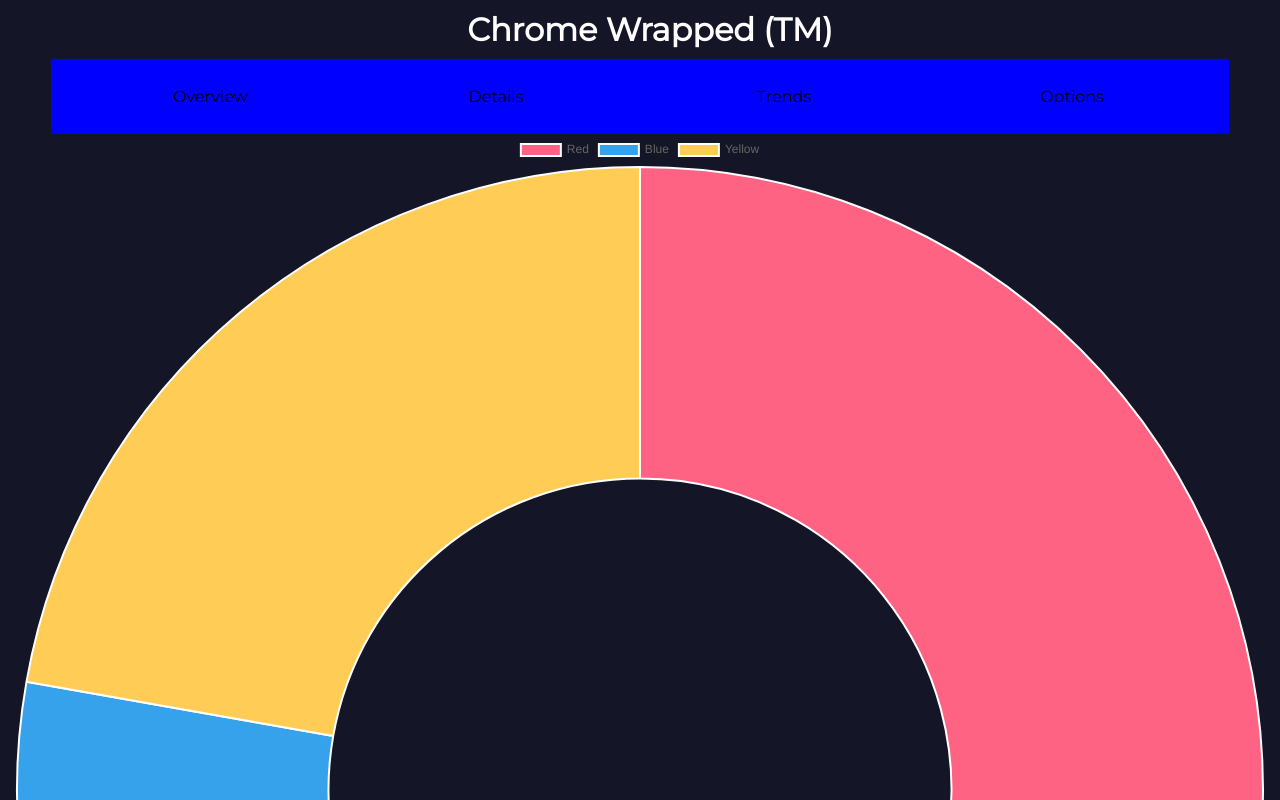
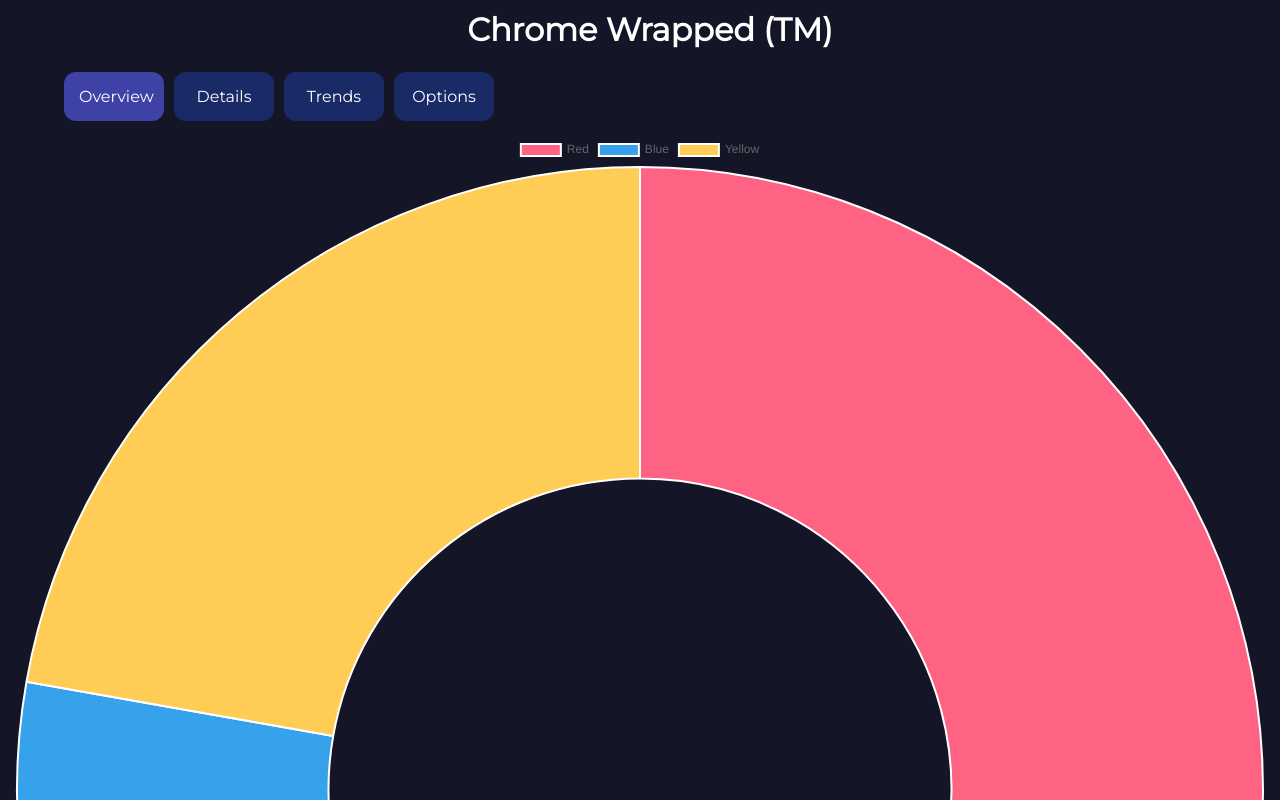
Before and after one commit to comp195/senior-project-spring-2023-chrome-wrapped, a React (Create React App) app in the folder chrome-wrapped/: page / in a window 1280 px wide. Shown: the top 800 px of the page. Built offline with nearby package versions, Linux system fonts and the light colour scheme.

Commit message:
Active tabs/Css Tab styling

```diff
--- a/chrome-wrapped/src/App.css
+++ b/chrome-wrapped/src/App.css
@@ -15,23 +15,25 @@
   width: 100px;
   border: none;
   outline: none;
-  background-color: inherit;
+  background-color: #192a66;
+  color: #ffffff;
   float: left;
   cursor: pointer;
   padding: 15px;
   font-size: medium;
-  margin: auto;
+  margin-right: 10px;
   font-family: 'Montserrat';
   font-weight: "bold";
+  border-radius: 12px;
 
 }
 
 /* Change background color of buttons on hover */
 .tab button:hover {
-  background-color: #192a66;
+  background-color: #3e42a7;
 }
 
 /* Create an active/current tablink class */
-.tab button:active {
-  background-color: #192a66;
+.tab button.selected {
+  background-color: #3e42a7;
 }
--- a/chrome-wrapped/src/App.js
+++ b/chrome-wrapped/src/App.js
@@ -28,12 +28,12 @@
 }
 const TabRow = ({currentTab, setCurrentTab}) => {
   const tabRowStyle = {
-    backgroundColor: "blue",
+    backgroundColor: "inherit",
     margin: "auto",
     padding: "1%",
     maxWidth: "90%",
     display: "flex",
-    flexDirection: "row",
+    flexDirection: "row"
   }
 
   const switchTab = tab => {
@@ -41,15 +41,16 @@
       return
     }
     setCurrentTab(tab)
-    }
+  }
 
+  const tab = currentTab
 
   return (
-    <div style={tabRowStyle} class="tab" id="myDIV">
-      <button name="Overview" onClick={() => switchTab('Overview')}>Overview</button>
-      <button name="Detailed View" onClick={() => switchTab('Details')}>Details</button>
-      <button name="Browsing Trends" onClick={() => switchTab('Trends')}>Trends</button>
-      <button name="Options" onClick={() => switchTab('Options')}>Options</button>
+    <div style={tabRowStyle} className="tab" id="myDIV">
+      <button name="Overview" class={tab==='Overview' ? 'selected' : ''} onClick={() => switchTab('Overview')}>Overview</button>
+      <button name="Details" class={tab==='Details' ? 'selected' : ''} onClick={() => switchTab('Details')}>Details</button>
+      <button name="Browsing Trends" class={tab==='Trends' ? 'selected' : ''} onClick={() => switchTab('Trends')}>Trends</button>
+      <button name="Options" class={tab==='Options' ? 'selected' : ''} onClick={() => switchTab('Options')}>Options</button>
     </div>
 
   )
@@ -60,9 +61,9 @@
     marginRight: 8,
     paddingLeft: 3,
     paddingRight: 6,
-    backgroundColor: "pink",
-    borderRadius: 4
+    backgroundColor: "pink"
   }
+
   return (
     <button
     style={tabStyle}
@@ -72,4 +73,5 @@
     </button>
   )
 }
+
 export default App
```
